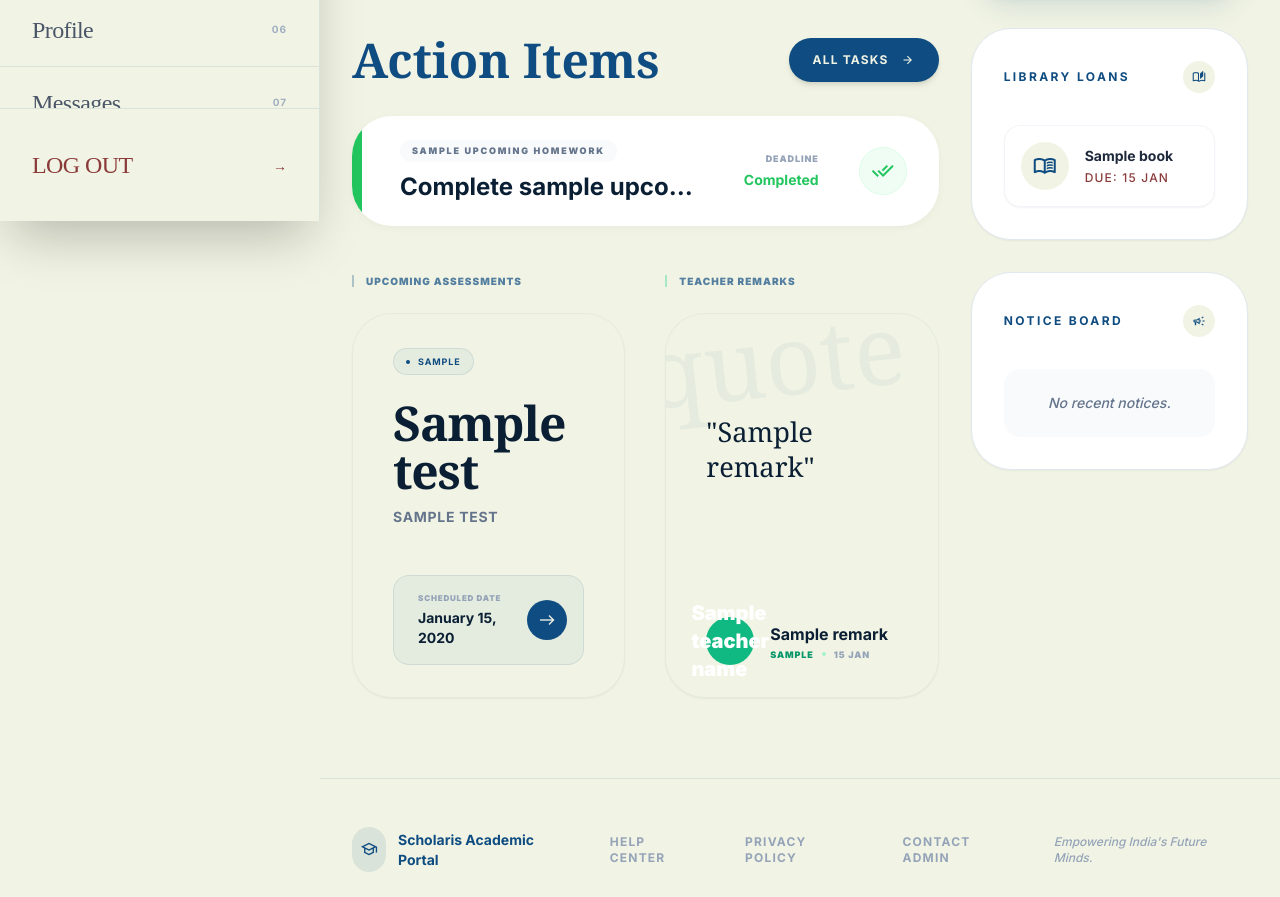
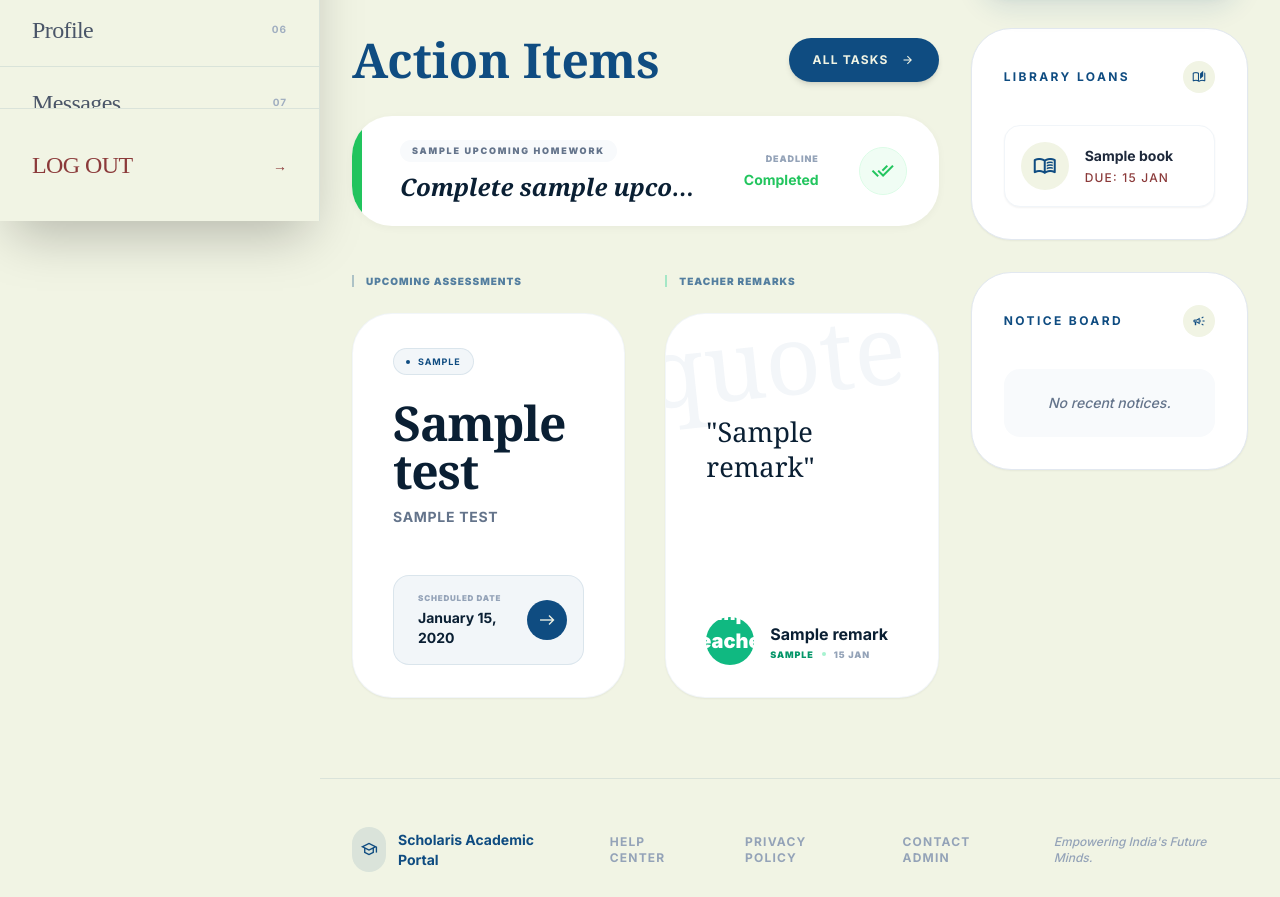
Before and after one commit to diviontopp/school-management-system, a Flask app: template templates/student/dashboard.html in a window 1280 px wide. Shown: the part 579-1476 px from the top of the page. Run offline with Flask 3, Linux system fonts and the light colour scheme; the template is opened without the code that fills it: most values are stand-ins (such as "Sample title", 1, 10 or a date in 2020); some web fonts are replaced.

Commit message:
Differentiate cards with white backgrounds and revert Action Items to Playfair font

```diff
--- a/templates/student/dashboard.html
+++ b/templates/student/dashboard.html
@@ -92,7 +92,7 @@
                             <span class="inline-block px-3 py-1 bg-slate-50 text-slate-500 text-[9px] font-black uppercase tracking-[0.2em] rounded-full self-start">
                                 {{ hw.subject_name }}
                             </span>
-                            <h4 class="text-2xl text-background-dark leading-tight font-bold truncate pr-4 transition-colors" title="Complete {{ hw.title|lower }} given.">
+                            <h4 class="text-2xl font-serif italic text-background-dark leading-tight font-bold truncate pr-4 transition-colors" title="Complete {{ hw.title|lower }} given.">
                                 Complete {{ hw.title|lower }} given.
                             </h4>
                         </div>
@@ -162,8 +162,8 @@
                     </h3>
                     {% if upcoming_tests %}
                     {% set test = upcoming_tests[0] %}
-                    <!-- Bone White Assessment Card -->
-                    <div class="flex-1 bg-bone-white p-8 md:px-10 md:py-8 rounded-[2.5rem] border border-primary/5 shadow-sm flex flex-col justify-between group">
+                    <!-- White Assessment Card -->
+                    <div class="flex-1 bg-white p-8 md:px-10 md:py-8 rounded-[2.5rem] border border-primary/5 shadow-sm flex flex-col justify-between group">
                         <div class="space-y-6 flex-1">
                             <div class="inline-flex items-center gap-2 px-3 py-1.5 bg-primary/5 text-primary font-bold text-[9px] uppercase tracking-widest rounded-full border border-primary/10">
                                 <span class="w-1 h-1 rounded-full bg-primary" aria-hidden="true"></span>
@@ -203,8 +203,8 @@
                     </h3>
                     {% if remarks %}
                     {% set remark = remarks[0] %}
-                    <!-- Bone White Teacher Remark Card -->
-                    <div class="flex-1 bg-bone-white border border-primary/5 p-8 md:px-10 md:py-8 rounded-[2.5rem] shadow-sm flex flex-col justify-between relative overflow-hidden">
+                    <!-- White Teacher Remark Card -->
+                    <div class="flex-1 bg-white border border-primary/5 p-8 md:px-10 md:py-8 rounded-[2.5rem] shadow-sm flex flex-col justify-between relative overflow-hidden">
                         <!-- Big background quote mark -->
                         <span class="material-symbols-outlined absolute top-4 right-8 text-8xl text-primary/5 pointer-events-none transform -rotate-6 font-serif" aria-hidden="true">format_quote</span>
 
```
